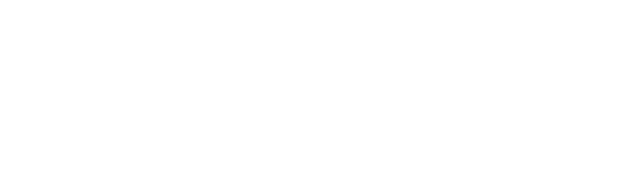
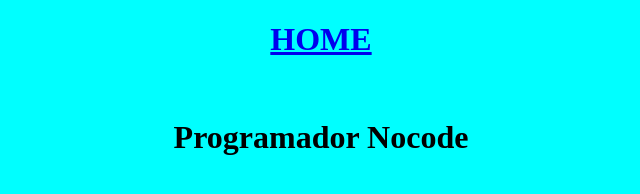
Before and after one commit to leandrosoares-dev/Site-profiss-es-de-T.I, a plain HTML site: page Pnocode.html in a window 1280 px wide. Shown: the whole page, without its empty margins (319-959 px from the left). Drawn offline with Linux system fonts and the light colour scheme.

Commit message:
Update Pnocode.html

```diff
--- a/Pnocode.html
+++ b/Pnocode.html
@@ -5,8 +5,15 @@
     <meta http-equiv="X-UA-Compatible" content="IE=edge">
     <meta name="viewport" content="width=device-width, initial-scale=1.0">
     <title>Programador NoCode</title>
+    <style>body{
+        background-color: aqua;
+    }
+
+    h1{text-align: center;}
+    </style>
 </head>
 <body>
-
+    <h1><a href="index.html"> HOME </a> </h1></br>
+    <h1>Programador Nocode</h1>
 </body>
 </html>
```
